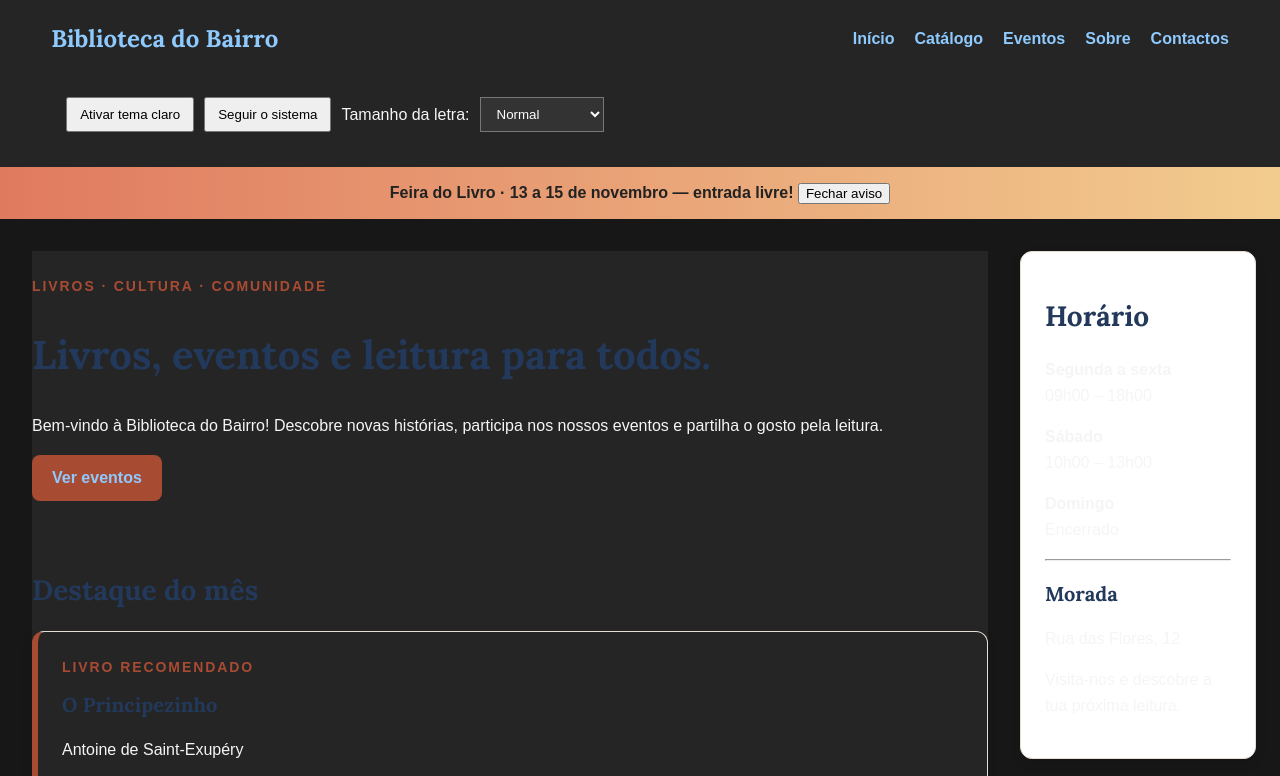
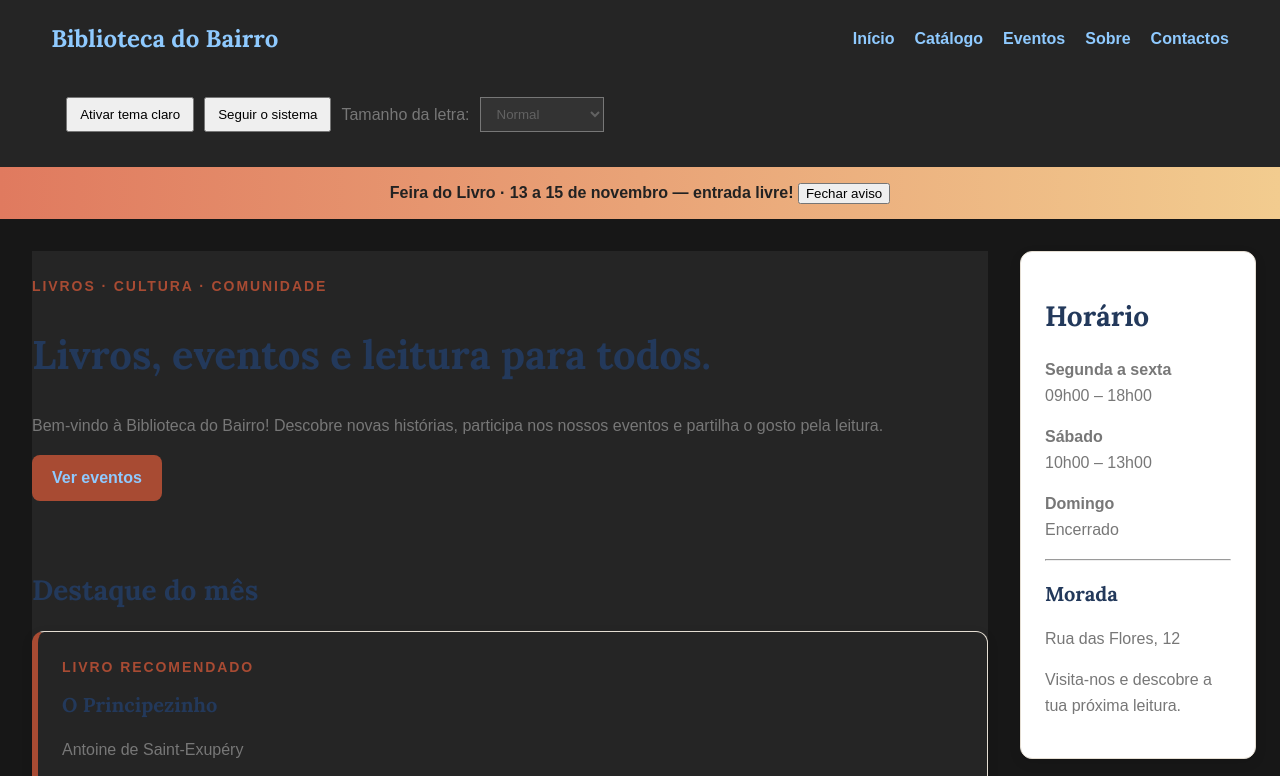
Before and after one commit to DinisRibeiro23/biblioteca-do-bairro, a plain HTML site: page index.html in a window 1280 px wide. Both pictures are taken after a click on the button "Ativar tema escuro". Shown: the top 776 px of the page. Drawn offline with Linux system fonts and the light colour scheme.

Commit message:
execicios

```diff
--- a/style2.css
+++ b/style2.css
@@ -510,7 +510,7 @@ aside {
 /* EXERCÍCIO 7 - TEMA ESCURO */
 body.escuro {
     background-color: #171717;
-    color: #f5f5f5;
+    color: #777777;
 }
 
 body.escuro header,
@@ -518,7 +518,7 @@ body.escuro section,
 body.escuro article,
 body.escuro .cartao {
     background-color: #252525;
-    color: #f5f5f5;
+    color: #777777;
 }
 
 body.escuro a {
@@ -529,7 +529,7 @@ body.escuro input,
 body.escuro textarea,
 body.escuro select {
     background-color: #333;
-    color: white;
+    color: rgb(98, 98, 98);
     border: 1px solid #777;
 }
 
```
